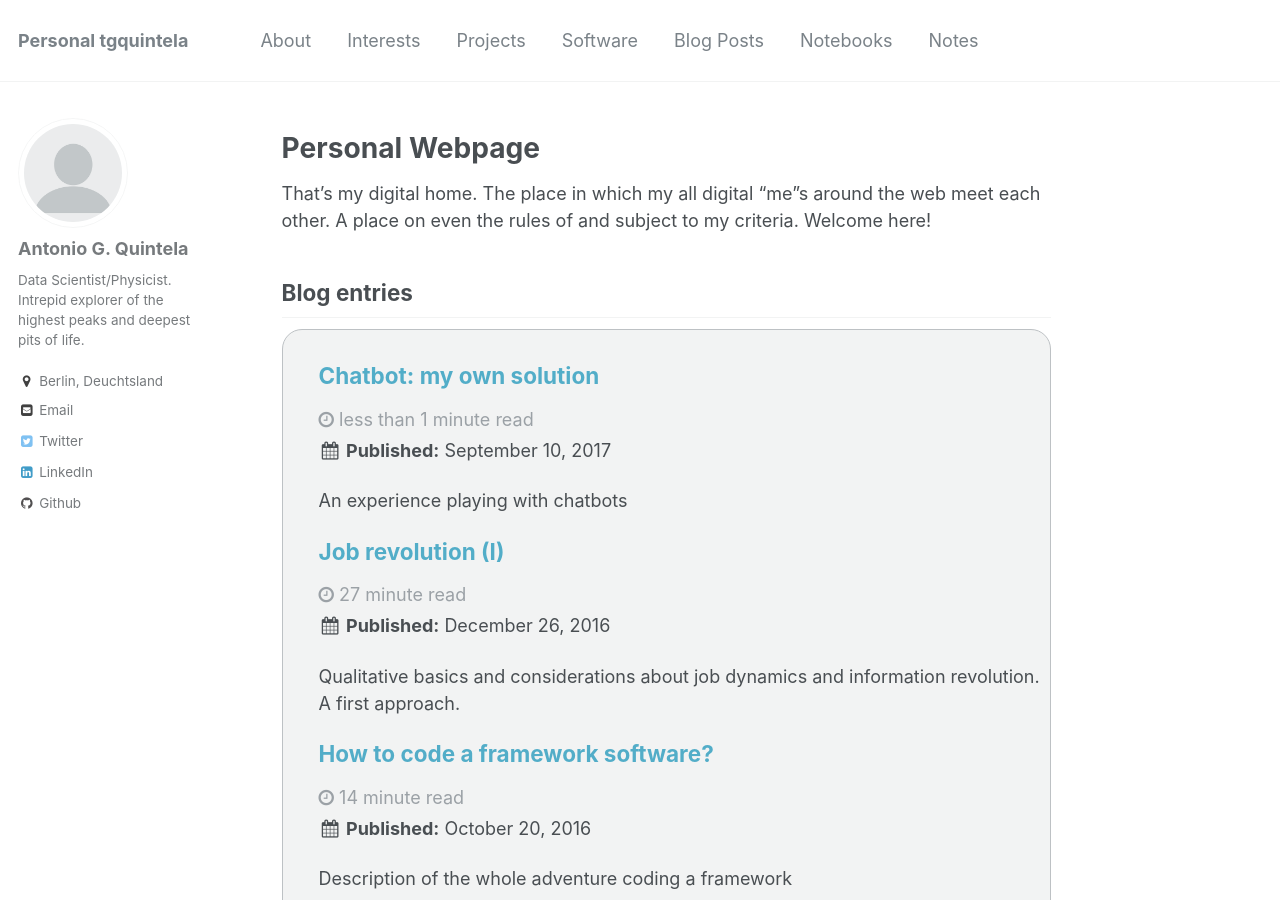
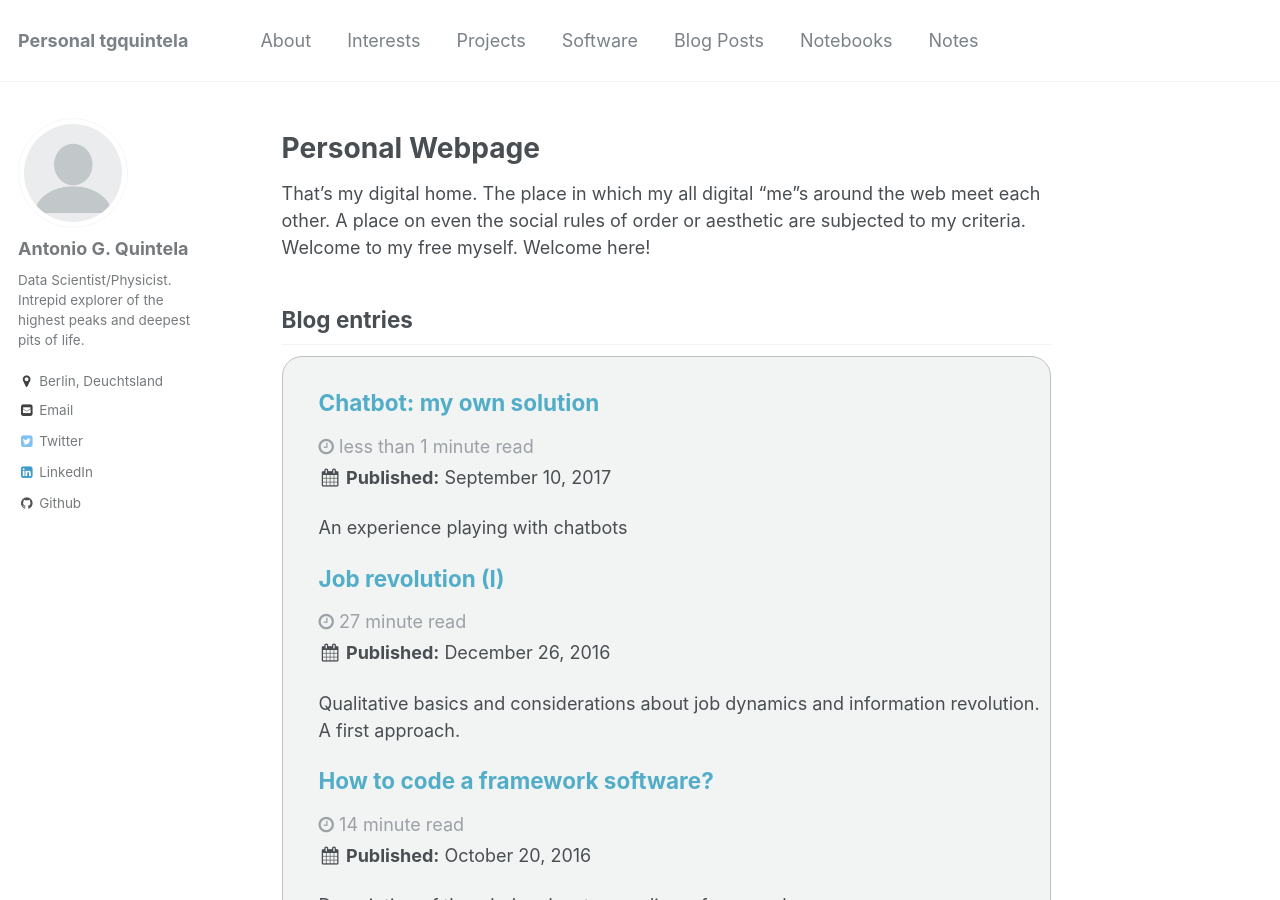
Before and after one commit to tgquintela/tgquintela.github.io, a Jekyll site: the page built from _pages/main.md, in a window 1280 px wide and 900 px high. Built offline with Jekyll 4.4.1, drawn with Linux system fonts in a browser that asks for light colours; a script that is not in the unit is left out.

Commit message:
Testing new things.[A

```diff
--- a/_pages/main.md
+++ b/_pages/main.md
@@ -19,7 +19,8 @@ author_profile: true
 # Personal Webpage
 
 That's my digital home. The place in which my all digital "me"s around the web meet each other.
-A place on even the rules of  and subject to my criteria. Welcome here!
+A place on even the social rules of order or aesthetic are subjected to my criteria. Welcome to my free myself.
+Welcome here!
 
 {% include base_path %}
 
```
